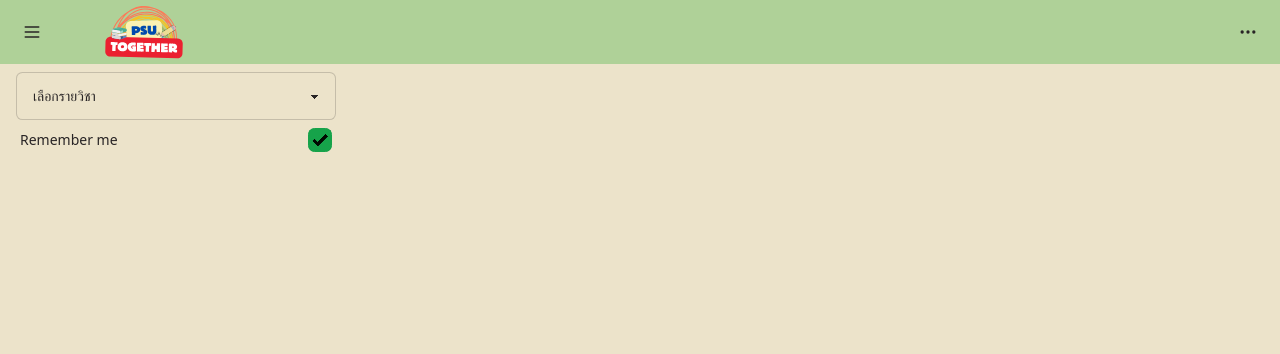
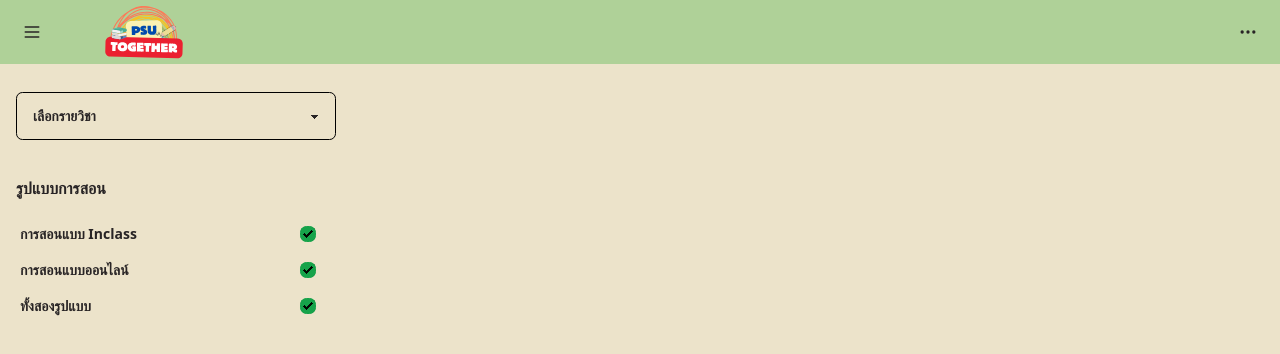
Before and after one commit to Jirasak-6510110071/psu-open-api, a React (Vite) app in the folder psu-together/: page / in a window 1280 px wide. Shown: the top 354 px of the page. Built offline with nearby package versions, Linux system fonts and the light colour scheme.

Commit message:
ลบ Checkbox ไปใส่ใน Home แทน กับตกแต่งเปลี่ยนไปใช้ tailwind

```diff
--- a/psu-together/src/components/Checkbox.tsx
+++ /dev/null
@@ -1,16 +0,0 @@
-import React from 'react'
-
-function checkbox() {
-  return (
-    <div>
-        <div className="form-control">
-            <label className="cursor-pointer label">
-                <span className="label-text">Remember me</span>
-                <input type="checkbox" defaultChecked className="checkbox checkbox-success" />
-            </label>
-        </div>
-    </div>
-  )
-}
-
-export default checkbox
--- a/psu-together/src/pages/Home.tsx
+++ b/psu-together/src/pages/Home.tsx
@@ -1,6 +1,5 @@
 import React from 'react'
 import Navbar from '../components/Navbar'
-import Checkbox from '../components/Checkbox'
 
 function Home() {
   return (
@@ -9,12 +8,32 @@ function Home() {
       <div className='container mx-4 my-2'>
         <div className='grid grid-cols-4'>
           <div className='col-span-1 flex flex-col'>
-          <select className="select select-bordered w-full max-w-xs">
-            <option disabled selected>เลือกรายวิชา</option>
-            <option>240-218</option>
-            <option>240-228</option>
+          <select className="my-5 select select-bordered w-full max-w-xs font-bold border-black">
+            <option disabled selected className='font-semibold font-sans'>เลือกรายวิชา</option>
+            <option className='font-semibold font-sans'>240-218</option>
+            <option className='font-semibold font-sans'>240-228</option>
           </select>
-            <Checkbox></Checkbox>
+          <div>
+        <h1 className = "my-4 font-bold">รูปแบบการสอน</h1>
+        <div className="form-control">
+            <label className="cursor-pointer label">
+                <span className="label-text font-sans font-semibold">การสอนแบบ Inclass</span>
+                <input type="checkbox" defaultChecked className="mx-4 checkbox checkbox-xs checkbox-success" />
+            </label>
+        </div>
+        <div className="form-control">
+            <label className="cursor-pointer label">
+                <span className="label-text font-sans font-semibold">การสอนแบบออนไลน์</span>
+                <input type="checkbox" defaultChecked className="mx-4 checkbox checkbox-xs checkbox-success" />
+            </label>
+        </div>
+        <div className="form-control">
+            <label className="cursor-pointer label">
+                <span className="label-text font-sans font-semibold">ทั้งสองรูปแบบ</span>
+                <input type="checkbox" defaultChecked className="mx-4 checkbox checkbox-xs checkbox-success" />
+            </label>
+        </div>
+    </div>
           </div>
           <div className='col-span-3 flex flex-col'>
             <div className='grid grid-cols-3'>
```
